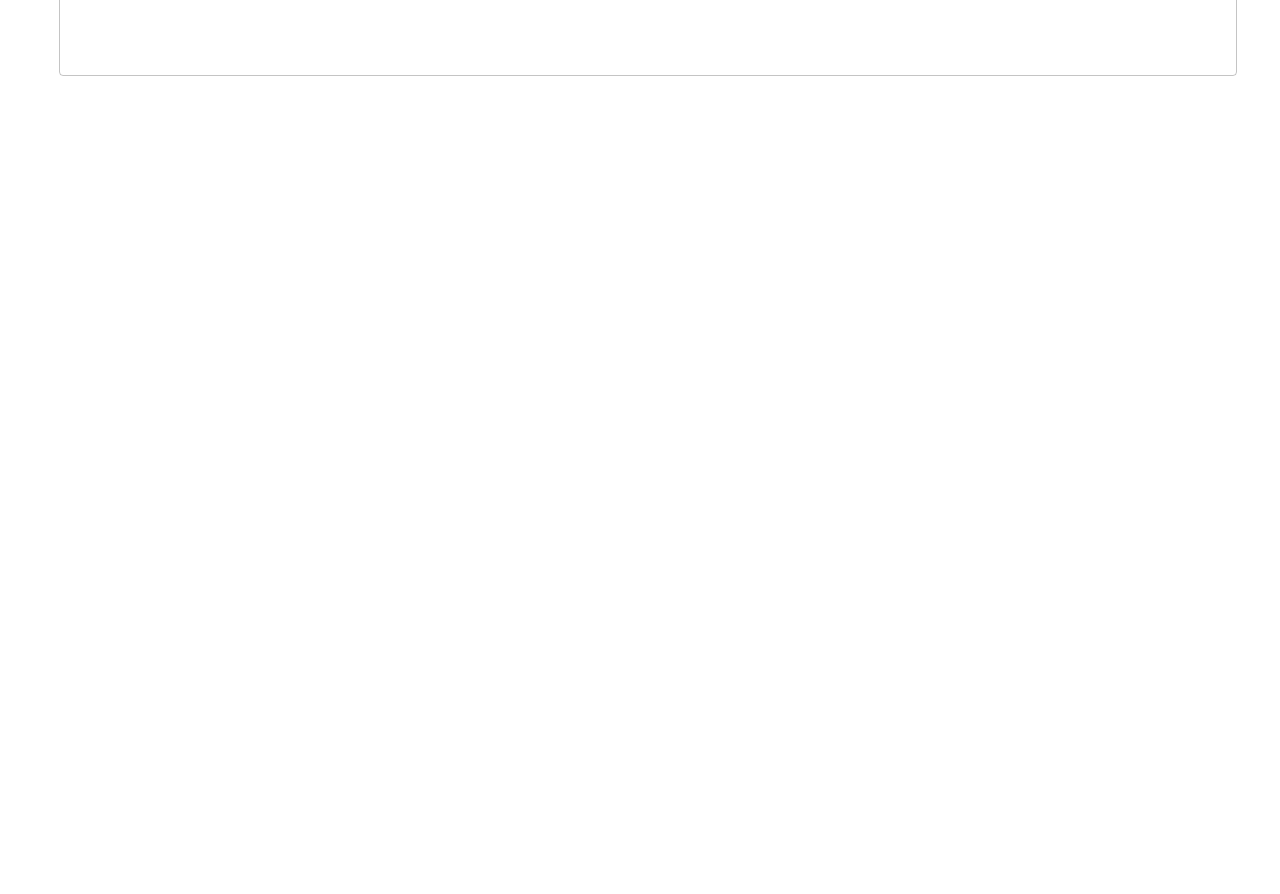
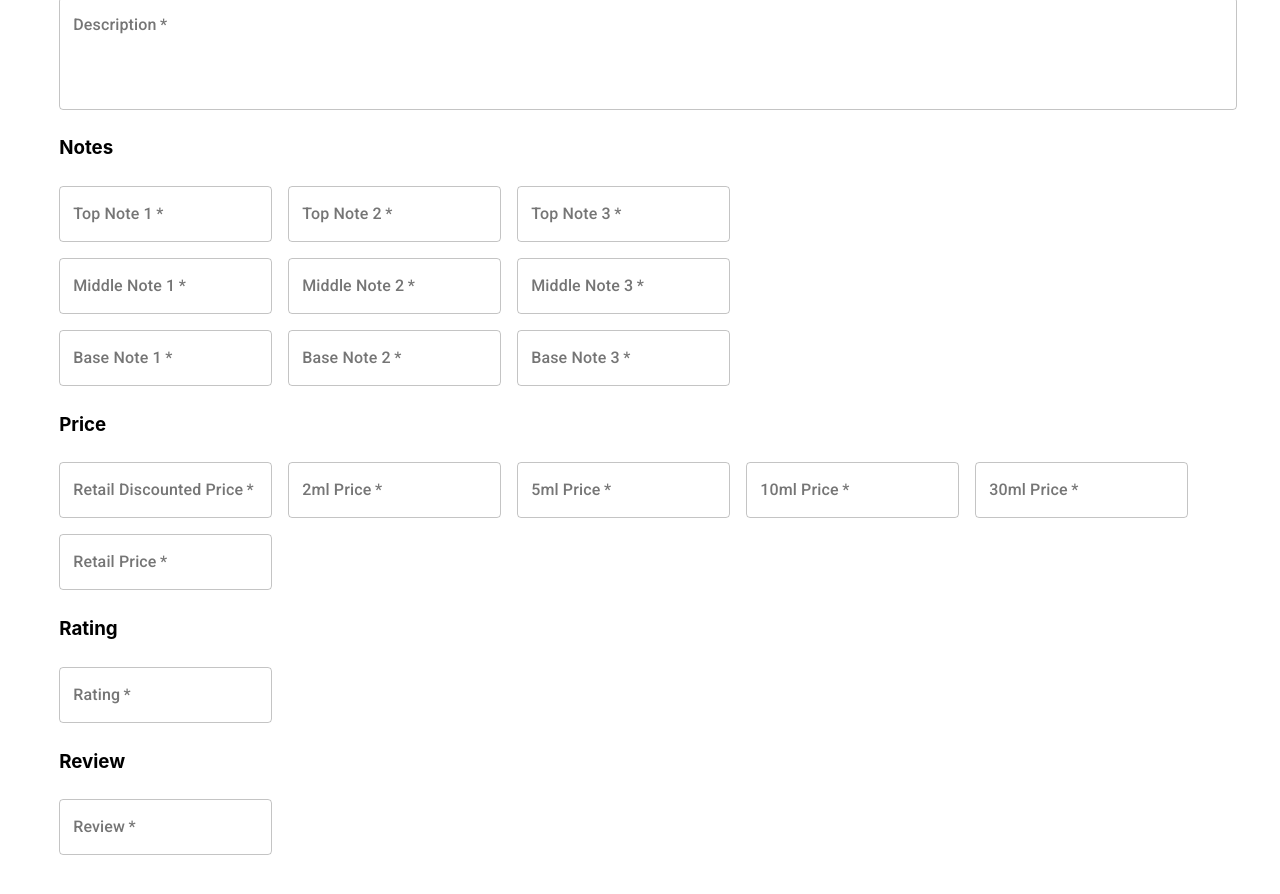
Before and after one commit to gurjeetsinghvirdee/Berlywud, a React (Create React App) app in the folder Frontend/: page /productpage/1/edit in a window 1280 px wide. Shown: the part 480-1374 px from the top of the page. Before the commit the page ends 800 px from the top, so only its background shows below. Built offline with nearby package versions, Linux system fonts and the light colour scheme; no server answers; a web font is replaced by a local one.

Commit message:
creating some functions for editing

```diff
--- a/Frontend/src/ProductEdit.css
+++ b/Frontend/src/ProductEdit.css
@@ -1,3 +1,3 @@
 .productedit {
-    margin: 0 4% 4% 4%;
+    margin: 4%;
 }
--- a/Frontend/src/ProductEdit.js
+++ b/Frontend/src/ProductEdit.js
@@ -32,7 +32,7 @@ export default function ProductEdit(props) {
   const [launch, setLaunch] = useState('');
   const [concentration, setConcentration] = useState('');
   const [rating, setRating] = useState('');
-  const [reviews, setReviews] = useState('');
+  const [review, setReview] = useState('');
   const [stockcount, setStockcount] = useState('');
   const [twoml,setTwoml] = useState('');
   const [fiveml,setFiveml] = useState('');
@@ -42,9 +42,9 @@ export default function ProductEdit(props) {
   const [topnote1, setTopnote1] = useState('');
   const [topnote2, setTopnote2] = useState('');
   const [topnote3, setTopnote3] = useState('');
-  const [midddlenote1, setMiddlenote1] = useState('');
-  const [midddlenote2, setMiddlenote2] = useState('');
-  const [midddlenote3, setMiddlenote3] = useState('');
+  const [middlenote1, setMiddlenote1] = useState('');
+  const [middlenote2, setMiddlenote2] = useState('');
+  const [middlenote3, setMiddlenote3] = useState('');
   const [basenote1, setBasenote1] = useState('');
   const [basenote2, setBasenote2] = useState('');
   const [basenote3, setBasenote3] = useState('');
@@ -65,7 +65,7 @@ export default function ProductEdit(props) {
         setLaunch(product.launch);
         setConcentration(product.concentration);
         setRating(product.rating);
-        setReviews(product.reviews);
+        setReview(product.review);
         setStockcount(product.stockcount);
         setTwoml(product.decantprice["2ml"])
         setFiveml(product.decantprice["5ml"])
@@ -146,6 +146,15 @@ export default function ProductEdit(props) {
             />
             <TextField
                 id="outlined-basic"
+                required
+                variant="outlined"
+                label="Stock Count"
+                value={stockcount}
+                color="secondary"
+                onChange={(e) => setStockcount(e.target.value)}
+            />
+            <TextField
+                id="outlined-basic"
                 fullWidth
                 required
                 variant="outlined"
@@ -153,16 +162,6 @@ export default function ProductEdit(props) {
                 value={url}
                 color="secondary"
                 onChange={(e) => setUrl(e.target.value)}
-            />
-            <br/>
-             <TextField
-                id="outlined-basic"
-                required
-                variant="outlined"
-                label="Retail Discounted Price"
-                value={origprice}
-                color="secondary"
-                onChange={(e) => setOrigprice(e.target.value)}
             />
             <TextField
                 id="outlined-multiline-static"
@@ -176,12 +175,179 @@ export default function ProductEdit(props) {
                 onChange={(e) => setDescription(e.target.value)}
             />
 
-            {/* <div>
-              <label></label>
-              <button className="primary" type="submit">
-                Update
-              </button>
-            </div> */}
+            <div>
+              <h3>Notes</h3>
+            </div>
+
+            <TextField
+                id="outlined-basic"
+                required
+                variant="outlined"
+                label="Top Note 1"
+                value={topnote1}
+                color="secondary"
+                onChange={(e) => setTopnote1(e.target.value)}
+            />
+            <TextField
+                id="outlined-basic"
+                required
+                variant="outlined"
+                label="Top Note 2"
+                value={topnote2}
+                color="secondary"
+                onChange={(e) => setTopnote2(e.target.value)}
+            />
+            <TextField
+                id="outlined-basic"
+                required
+                variant="outlined"
+                label="Top Note 3"
+                value={topnote3}
+                color="secondary"
+                onChange={(e) => setTopnote3(e.target.value)}
+            />
+
+            <br/>
+
+            <TextField
+                id="outlined-basic"
+                required
+                variant="outlined"
+                label="Middle Note 1"
+                value={middlenote1}
+                color="secondary"
+                onChange={(e) => setMiddlenote1(e.target.value)}
+            />
+            <TextField
+                id="outlined-basic"
+                required
+                variant="outlined"
+                label="Middle Note 2"
+                value={middlenote2}
+                color="secondary"
+                onChange={(e) => setMiddlenote2(e.target.value)}
+            />
+            <TextField
+                id="outlined-basic"
+                required
+                variant="outlined"
+                label="Middle Note 3"
+                value={middlenote3}
+                color="secondary"
+                onChange={(e) => setMiddlenote3(e.target.value)}
+            />
+
+            <br/>
+
+            <TextField
+                id="outlined-basic"
+                required
+                variant="outlined"
+                label="Base Note 1"
+                value={basenote1}
+                color="secondary"
+                onChange={(e) => setBasenote1(e.target.value)}
+            />
+            <TextField
+                id="outlined-basic"
+                required
+                variant="outlined"
+                label="Base Note 2"
+                value={basenote2}
+                color="secondary"
+                onChange={(e) => setBasenote2(e.target.value)}
+            />
+            <TextField
+                id="outlined-basic"
+                required
+                variant="outlined"
+                label="Base Note 3"
+                value={basenote3}
+                color="secondary"
+                onChange={(e) => setBasenote3(e.target.value)}
+            />
+            <div>
+              <h3>Price</h3>
+            </div>
+
+            <TextField
+                id="outlined-basic"
+                required
+                variant="outlined"
+                label="Retail Discounted Price"
+                value={retail}
+                color="secondary"
+                onChange={(e) => setRetail(e.target.value)}
+            />
+            <TextField
+                id="outlined-basic"
+                required
+                variant="outlined"
+                label="2ml Price"
+                value={twoml}
+                color="secondary"
+                onChange={(e) => setTwoml(e.target.value)}
+            />
+            <TextField
+                id="outlined-basic"
+                required
+                variant="outlined"
+                label="5ml Price"
+                value={fiveml}
+                color="secondary"
+                onChange={(e) => setFiveml(e.target.value)}
+            />
+            <TextField
+                id="outlined-basic"
+                required
+                variant="outlined"
+                label="10ml Price"
+                value={tenml}
+                color="secondary"
+                onChange={(e) => setTenml(e.target.value)}
+            />
+            <TextField
+                id="outlined-basic"
+                required
+                variant="outlined"
+                label="30ml Price"
+                value={thirtyml}
+                color="secondary"
+                onChange={(e) => setThirtyml(e.target.value)}
+            />
+            <TextField
+                id="outlined-basic"
+                required
+                variant="outlined"
+                label="Retail Price"
+                value={origprice}
+                color="secondary"
+                onChange={(e) => setOrigprice(e.target.value)}
+            />
+            <div>
+              <h3>Rating</h3>
+            </div>
+            <TextField
+                id="outlined-basic"
+                required
+                variant="outlined"
+                label="Rating"
+                value={rating}
+                color="secondary"
+                onChange={(e) => setRating(e.target.value)}
+            />
+            <div>
+              <h3>Review</h3>
+            </div>
+            <TextField
+                id="outlined-basic"
+                required
+                variant="outlined"
+                label="Review"
+                value={review}
+                color="secondary"
+                onChange={(e) => setReview(e.target.value)}
+            />
           </>
         )}
       </form>
```
